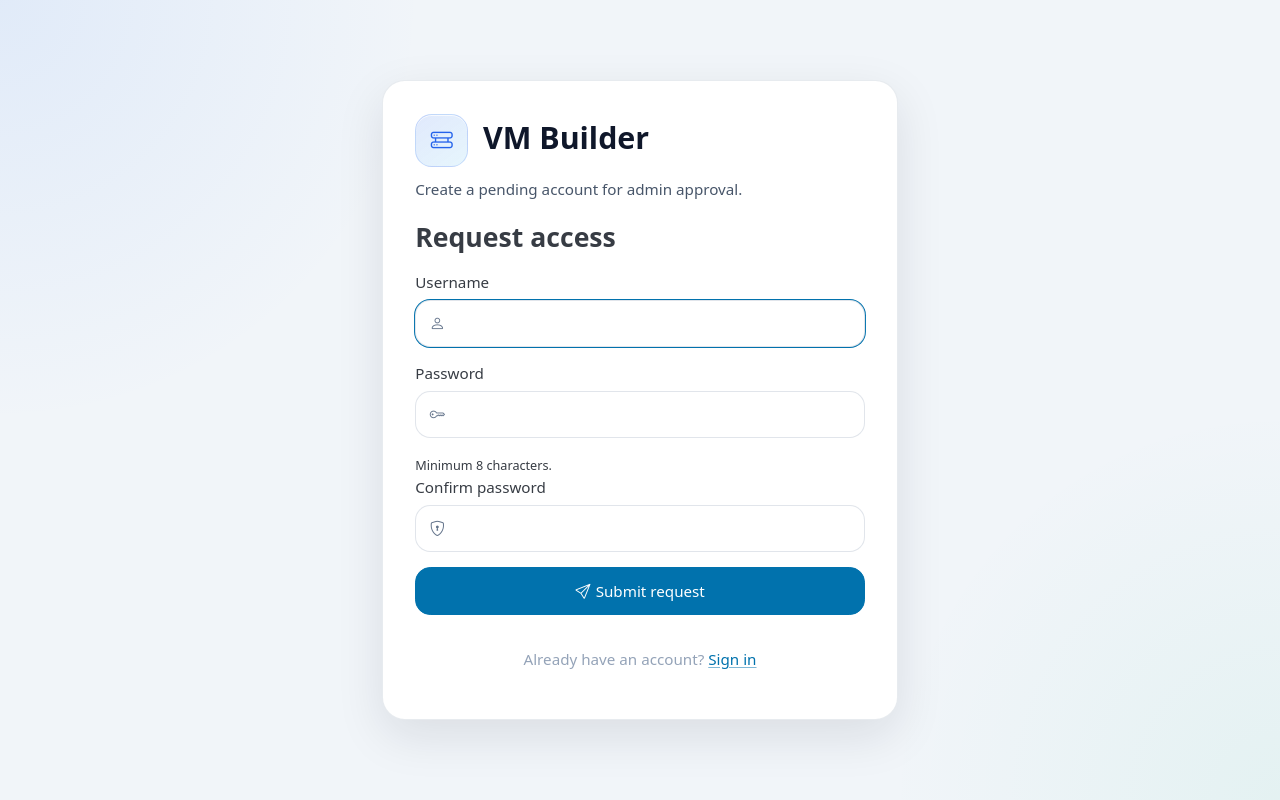
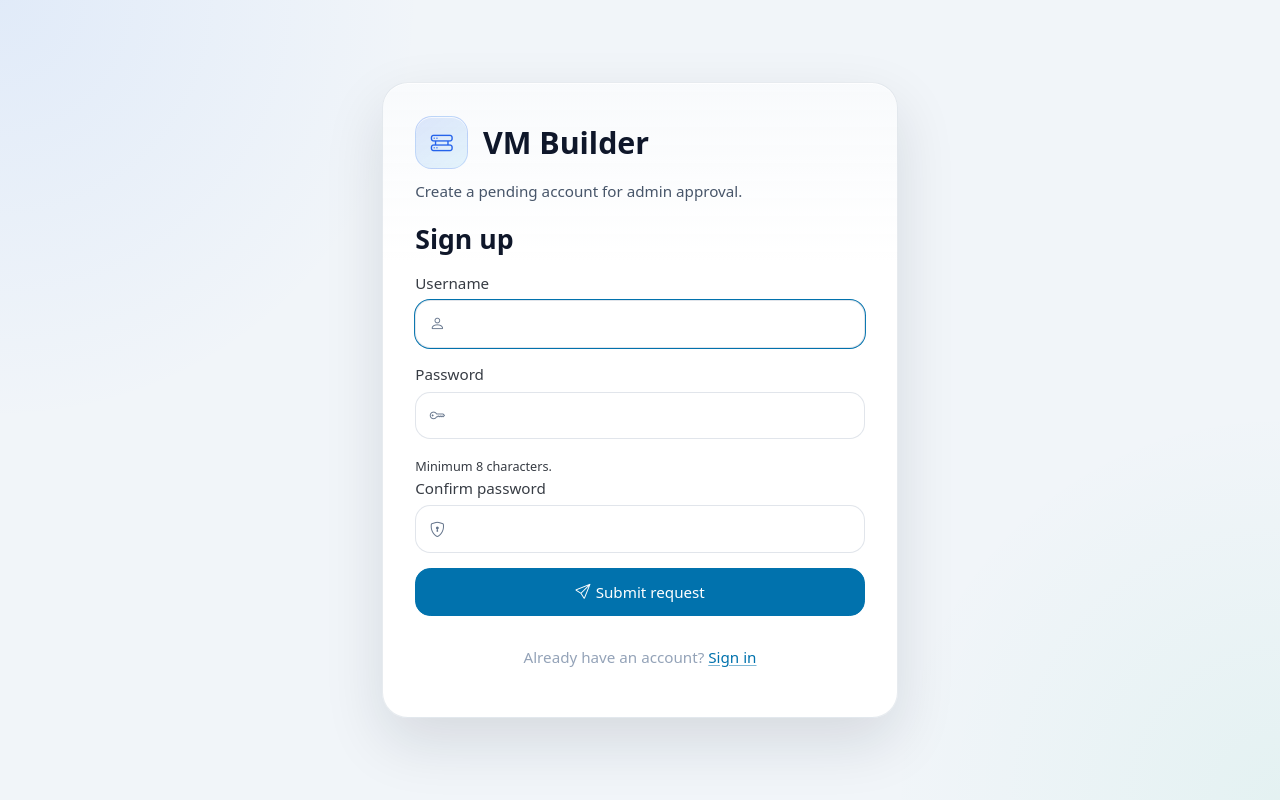
Before and after one commit to tlhakhan/vm-builder-dashboard, a FastAPI app: page /signup in a window 1280 px wide. Run offline with FastAPI, Linux system fonts and the light colour scheme; parts of the project's set-up code (start-up, migrations or seed data) failed here and were passed over; some libraries are stand-ins or nearby versions.

Commit message:
Polish signup page auth layout

```diff
--- a/templates/signup.html
+++ b/templates/signup.html
@@ -13,6 +13,16 @@
     :root {
       --pico-font-size: 95%;
       --pico-border-radius: 1rem;
+      --auth-ink: #0f172a;
+      --auth-muted: #64748b;
+      --auth-border: rgba(148, 163, 184, 0.22);
+      --auth-accent: #2563eb;
+      --auth-min-height: 100vh;
+    }
+    @supports (min-height: 100dvh) {
+      :root {
+        --auth-min-height: 100dvh;
+      }
     }
     html,
     body {
@@ -22,31 +32,43 @@
       width: 100%;
     }
     body {
-      min-height: 100vh;
+      min-height: var(--auth-min-height);
       margin: 0;
       display: grid;
       place-items: center;
+      padding: 0;
       background:
         radial-gradient(circle at top left, rgba(59, 130, 246, 0.09), transparent 28%),
         radial-gradient(circle at bottom right, rgba(16, 185, 129, 0.06), transparent 26%),
         #f1f5f9;
     }
+    .auth-page {
+      width: 100%;
+      display: grid;
+      place-items: center;
+      padding: 1rem;
+    }
     .auth-shell {
       width: min(34rem, calc(100vw - 2rem));
-      border: 1px solid rgba(148, 163, 184, 0.22);
-      border-radius: 1.5rem;
-      background: #ffffff;
-      box-shadow: 0 16px 48px rgba(15, 23, 42, 0.10);
+      border: 1px solid var(--auth-border);
+      border-radius: 1.7rem;
+      background:
+        linear-gradient(180deg, rgba(248, 250, 252, 0.96), rgba(255, 255, 255, 1) 28%);
+      box-shadow:
+        0 24px 60px rgba(15, 23, 42, 0.12),
+        inset 0 1px 0 rgba(255, 255, 255, 0.75);
       padding: 2.15rem;
     }
     .auth-panel {
-      padding: 0;
+      display: flex;
+      flex-direction: column;
+      justify-content: center;
+      gap: 1.35rem;
       margin: 0;
     }
     .auth-hero {
       display: grid;
       gap: 0.75rem;
-      margin-bottom: 1.35rem;
     }
     .auth-brand {
       display: flex;
@@ -62,14 +84,14 @@
       border-radius: 1.1rem;
       background:
         linear-gradient(145deg, rgba(37, 99, 235, 0.14), rgba(14, 165, 233, 0.10));
-      color: #2563eb;
+      color: var(--auth-accent);
       border: 1px solid rgba(37, 99, 235, 0.18);
       font-size: 1.45rem;
       box-shadow: inset 0 1px 0 rgba(255, 255, 255, 0.7);
     }
     .auth-title {
-      margin: 0 0 0.25rem;
-      color: #0f172a;
+      margin: 0;
+      color: var(--auth-ink);
       font-size: 2rem;
       line-height: 1.05;
     }
@@ -77,6 +99,23 @@
       margin: 0;
       color: #475569;
       max-width: 26rem;
+    }
+    .auth-form-shell {
+      padding: 0;
+      border: none;
+      border-radius: 1.2rem;
+      background: transparent;
+      box-shadow: none;
+    }
+    .auth-form-head {
+      margin-bottom: 1.15rem;
+    }
+    .auth-form-head h2 {
+      margin-bottom: 0.2rem;
+      color: var(--auth-ink);
+    }
+    .auth-form-head p {
+      display: none;
     }
     .input-icon {
       position: relative;
@@ -102,16 +141,23 @@
       border-color: rgba(148, 163, 184, 0.28);
       background: #fff;
     }
+    .auth-panel article {
+      margin-bottom: 1rem;
+    }
+    .auth-links {
+      text-align: center;
+      margin-top: 1rem;
+      color: #94a3b8;
+    }
     .me-1 {
       margin-right: 0.35rem;
     }
     .muted {
-      color: #64748b;
+      color: var(--auth-muted);
     }
     @media (max-width: 576px) {
       body {
         place-items: start center;
-        padding: 1rem;
       }
       .auth-shell input,
       .auth-shell button,
@@ -123,7 +169,8 @@
   </style>
 </head>
 <body>
-<main class="auth-shell">
+<main class="auth-page">
+  <div class="auth-shell">
     <section class="auth-panel">
       <div class="auth-hero">
         <div class="auth-brand">
@@ -135,8 +182,11 @@
         <p class="auth-subtitle">Create a pending account for admin approval.</p>
       </div>
 
-    <div style="margin-bottom:1.25rem;">
-      <h2 style="margin-bottom:0.25rem;">Request access</h2>
+      <div class="auth-form-shell">
+        <div class="auth-form-head">
+          <div>
+            <h2>Sign up</h2>
+          </div>
         </div>
 
         {% if success %}
@@ -175,10 +225,12 @@
           </form>
         {% endif %}
 
-    <p style="text-align:center; margin-top:1.2rem; color:#94a3b8;">
+        <p class="auth-links">
           Already have an account? <a href="/login">Sign in</a>
         </p>
+      </div>
     </section>
+  </div>
 </main>
 </body>
 </html>
```
Lines whose indentation alone changed are shown as unchanged.
